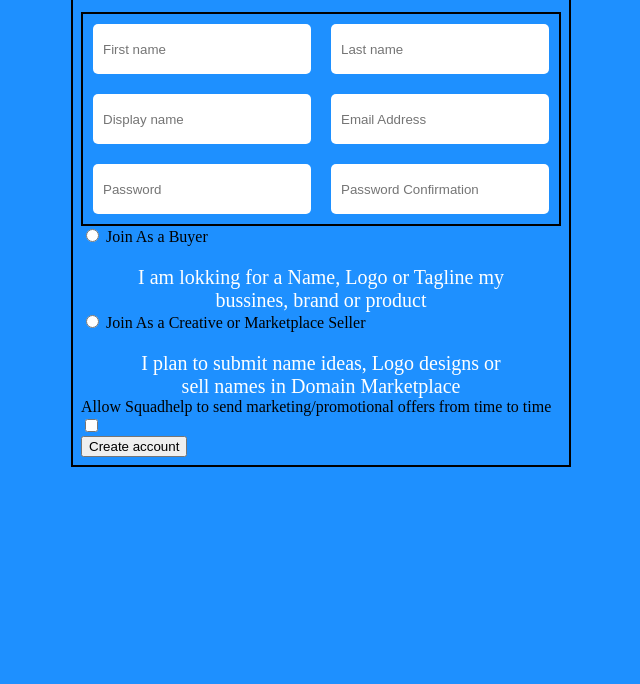
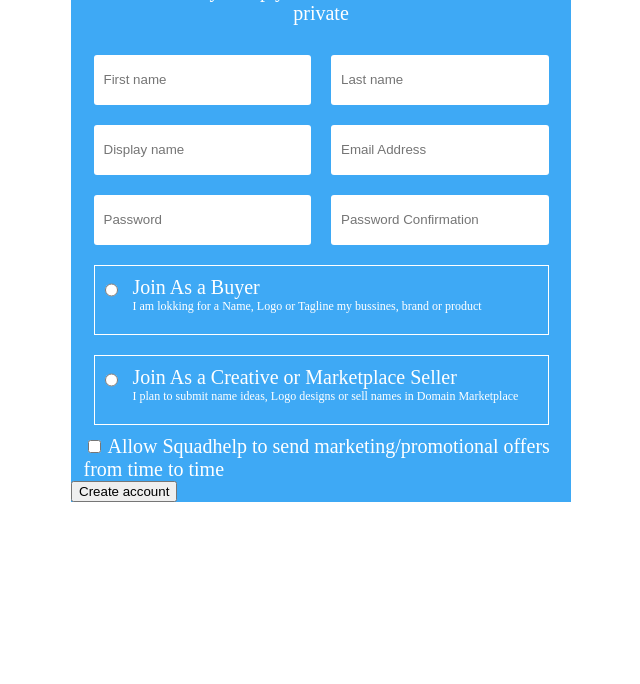
Before and after one commit to Crumpu/form-with-flex, a plain HTML site: page index.html in a window 1280 px wide. Shown: the part 116-800 px from the top of the page, without its empty margins (319-959 px from the left). Drawn offline with Linux system fonts and the light colour scheme.

Commit message:
radio buttons

```diff
--- a/assets/css/style.css
+++ b/assets/css/style.css
@@ -1,26 +1,36 @@
 :root {
+  --wdht: 95%;
+  --mrgn: 10px;
+  @font-face {
+    font-family: 'lato';
+    src: url();
+  }
+}
+
+.cont {
   box-sizing: border-box;
   display: flex;
   flex-direction: column;
+  justify-content: space-between;
   width:  500px;
   height: auto;
-  border: 2px solid;
-  background-color: dodgerblue;
   margin: auto;
+  background-color: #3ea9f5;
 }
 
-h1, p {
-  display: flex;
-  justify-content: center;
-  margin: 5px;
+header {
+  text-align: center;
   color: white;
   width: 80%;
   margin: auto;
 }
 
+h1 {
+  font-size: 35px;
+}
+
 p {
   margin-top: 20px;
-  text-align: center;
   font-size: 20px;
 }
 
@@ -29,21 +39,20 @@
 .textContainer {
   display: flex;
   flex-wrap: wrap;
-  border: 2px solid;
-  margin-top: 15px;
-  font-size: 0;
+  width: var(--wdht);
+  margin: auto;
 }
 
 .textContainer > div {
   display: flex;
   flex-grow: 1;
-  margin: 10px;
+  margin: var(--mrgn);
   height: 50px;
 }
 
 .textContainer > div > input {
   border: 0px;
-  border-radius: 5px;
+  border-radius: 3px;
   padding-left: 10px;
   flex-grow: 1;
 }
@@ -53,12 +62,36 @@
 .btn {
   display: flex;
   flex-direction: column;
+  width: var(--wdht);
+  margin: auto;
 }
 
-.radioBtn > label {
-  order: 1;
+.radioBtn {
+  display: flex;
+  justify-content: start;
+  border: 1px solid white;
+  margin: var(--mrgn);
+}
+
+.radioBtn > div {
+  display: flex;
+  flex-direction: column;
+  padding: 10px 0 20px 10px;
 }
 
 .radioBtn > input {
-  order: 1;
+  margin: 0 5px 20px 10px;
 }
+
+label {
+  color: white;
+  font-size: 20px;
+}
+
+
+.radioBtn > div > p {
+  color: white;
+  font-size: 12px;
+  text-align: justify;
+  margin: 0;
+}
--- a/index.html
+++ b/index.html
@@ -6,11 +6,13 @@
   <meta name="viewport" content="width=device-width, initial-scale=1.0">
   <link rel="stylesheet" href="./assets/css/style.css">
   <link type="image/png" rel="icon" href="/assets/icons/icons8-account-16.png">
+
   <title>Create account</title>
 </head>
 
 <body>
   <!-- header -->
+  <div class="cont">
     <header>
       <h1>CREATE AN ACCOUNT</h1>
       <p>We always keep you name and email address private</p>
@@ -40,18 +42,21 @@
         <div class="btn">
           <div class="radioBtn">
             <input type="radio" name="acType" id="bayer">
+            <div>
               <label for="bayer">Join As a Buyer</label>
               <p>I am lokking for a Name, Logo or Tagline my bussines, brand or product</p>
             </div>
+          </div>
           <div class="radioBtn">
             <input type="radio" name="acType" id="seller">
+            <div>
               <label for="seller">Join As a Creative or Marketplace Seller</label>
               <p>I plan to submit name ideas, Logo designs or sell names in Domain Marketplace</p>
-
             </div>
-      <div>
+          </div>
+          <div chkbox>
+            <input type="checkbox" name="chb" id="chb">
             <label for="chb">Allow Squadhelp to send marketing/promotional offers from time to time</label>
-        <input type="checkbox" name="chb" id="chb">
           </div>
         </div>
         <div>
@@ -59,10 +64,9 @@
             Create account
           </button>
         </div>
-
       </form>
     </main>
-
+  </div>
 </body>
 
 </html>
```
Also changed, not shown: fonts/Lato-Black.ttf (added), fonts/Lato-BlackItalic.ttf (added), fonts/Lato-Bold.ttf (added), fonts/Lato-BoldItalic.ttf (added), fonts/Lato-Italic.ttf (added), fonts/Lato-Light.ttf (added), fonts/Lato-LightItalic.ttf (added), fonts/Lato-Regular.ttf (added), fonts/Lato-Thin.ttf (added), fonts/Lato-ThinItalic.ttf (added), fonts/OFL.txt (added). Lines whose indentation alone changed are shown as unchanged.
